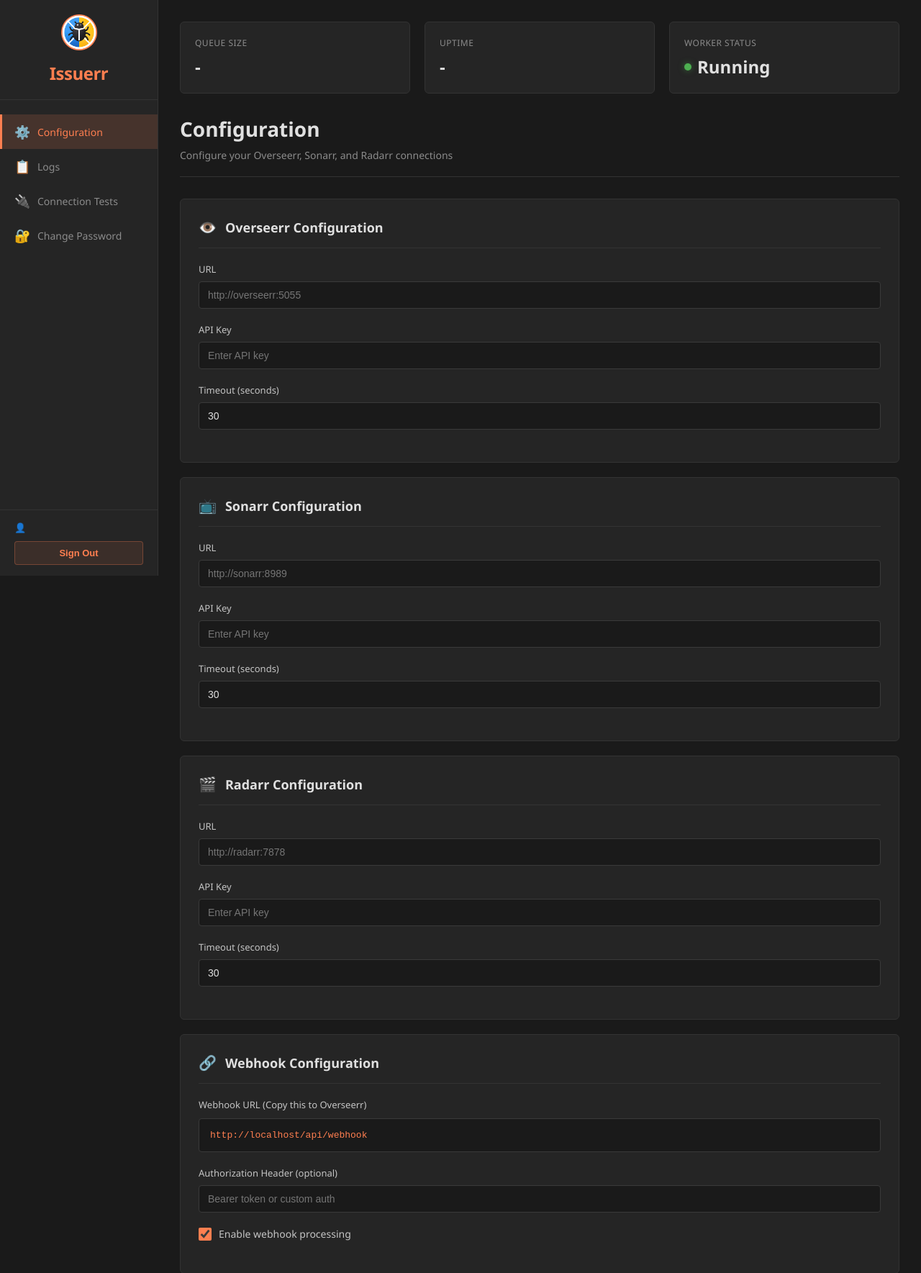
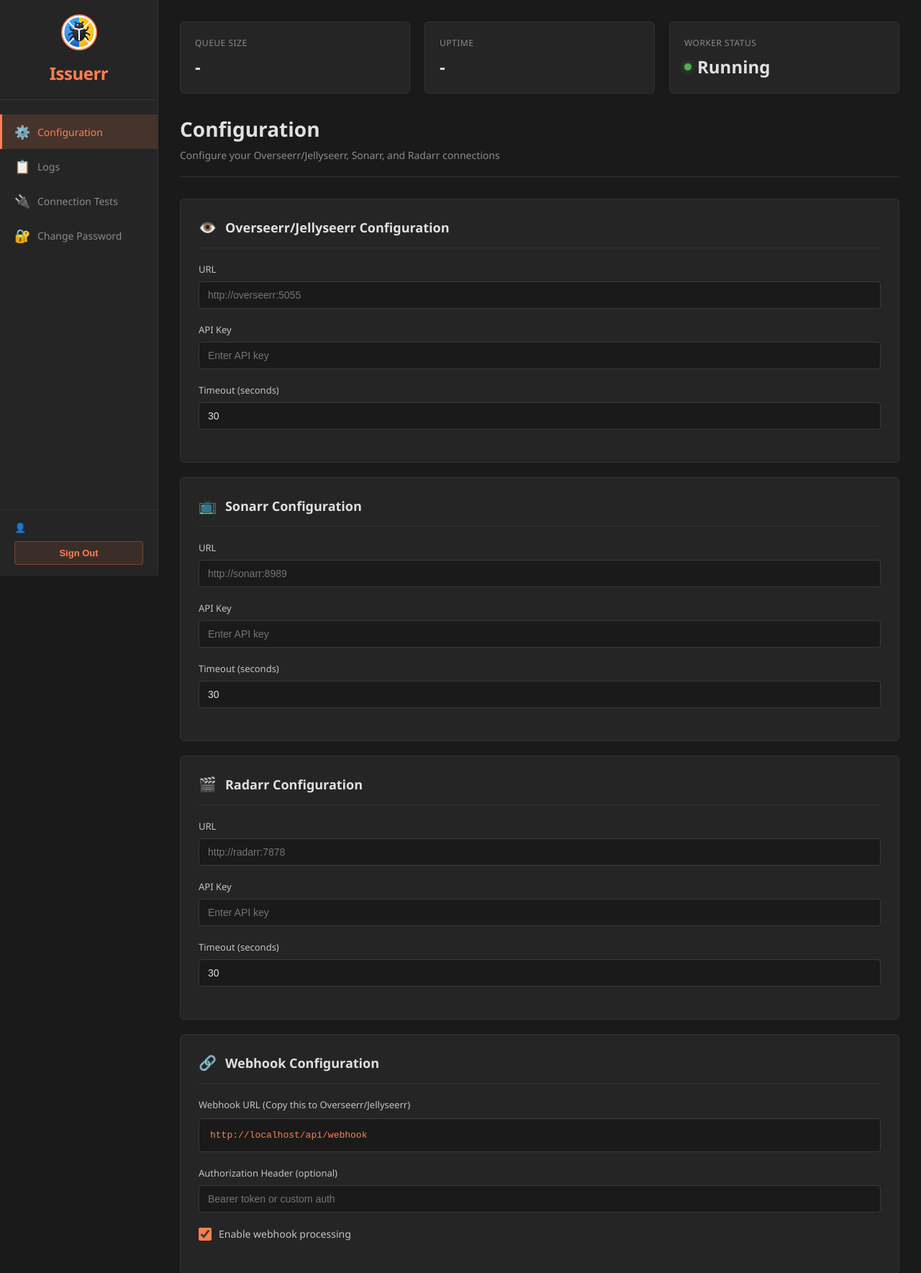
Before and after one commit to diytechtrek/issuerr, a Python web app: template templates/index.html in a window 1280 px wide. Shown: the top 1769 px of the page at 72% size. Run offline with Jinja, Linux system fonts and the light colour scheme; the template is opened without the code that fills it, so the values that code supplies are empty.

Commit message:
document overseerr/jellyseerr cross compatibility

```diff
--- a/app.py
+++ b/app.py
@@ -805,7 +805,7 @@
             params={'term': f'tmdb:{tmdb_id}', 'apikey': radarr_key},
             timeout=timeout
         )
-        movie_data = response.json()
+        #movie_data = response.json()
 
         if not movie_data:
             raise ValueError(f"Movie not found with TMDB ID {tmdb_id}")
--- a/templates/index.html
+++ b/templates/index.html
@@ -654,7 +654,7 @@
         <div id="configSection" class="content-section active">
             <div class="page-header">
                 <h1 class="page-title">Configuration</h1>
-                <p class="page-subtitle">Configure your Overseerr, Sonarr, and Radarr connections</p>
+                <p class="page-subtitle">Configure your Overseerr/Jellyseerr, Sonarr, and Radarr connections</p>
             </div>
 
             <div id="successAlert" class="alert alert-success">
@@ -677,7 +677,7 @@
                 <div class="card">
                     <div class="card-header">
                         <span class="card-icon">👁️</span>
-                        <h2 class="card-title">Overseerr Configuration</h2>
+                        <h2 class="card-title">Overseerr/Jellyseerr Configuration</h2>
                     </div>
 
                     <div class="form-group">
@@ -750,7 +750,7 @@
                     </div>
 
                     <div class="form-group">
-                        <label>Webhook URL (Copy this to Overseerr)</label>
+                        <label>Webhook URL (Copy this to Overseerr/Jellyseerr)</label>
                         <div class="webhook-url-container">
                             <div class="webhook-url" id="webhookUrl">Loading...</div>
                         </div>
@@ -831,7 +831,7 @@
 
                 <div class="connection-tests">
                     <div class="test-card">
-                        <h4>Overseerr</h4>
+                        <h4>Overseerr/Jellyseerr</h4>
                         <span class="test-status test-pending" id="test-overseerr">Not tested</span>
                     </div>
                     <div class="test-card">
```
Also changed, not shown: README.md.
